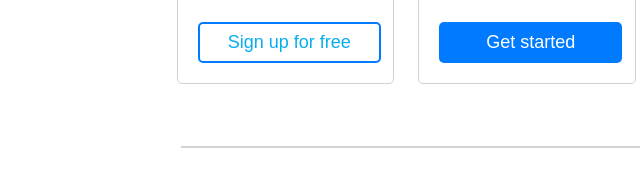
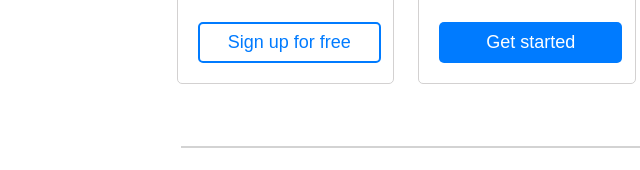
Before and after one commit to kameswaribojanki/TrainingAssignment, a plain HTML site: page Assignment-2/wesite.html in a window 1280 px wide. Shown: the part 479-649 px from the top of the page, 113-753 px from the left. Drawn offline with Linux system fonts and the light colour scheme.

Commit message:
change button text color

```diff
--- a/Assignment-2/desktop.css
+++ b/Assignment-2/desktop.css
@@ -84,7 +84,7 @@ span{
     border: 2px solid #007bff;
     border-radius: 5px;
     background-color: white;
-    color: #08ADEE;
+    color: #007bff;
     font-size: 18px;
 }
 .mart3 button{
```
